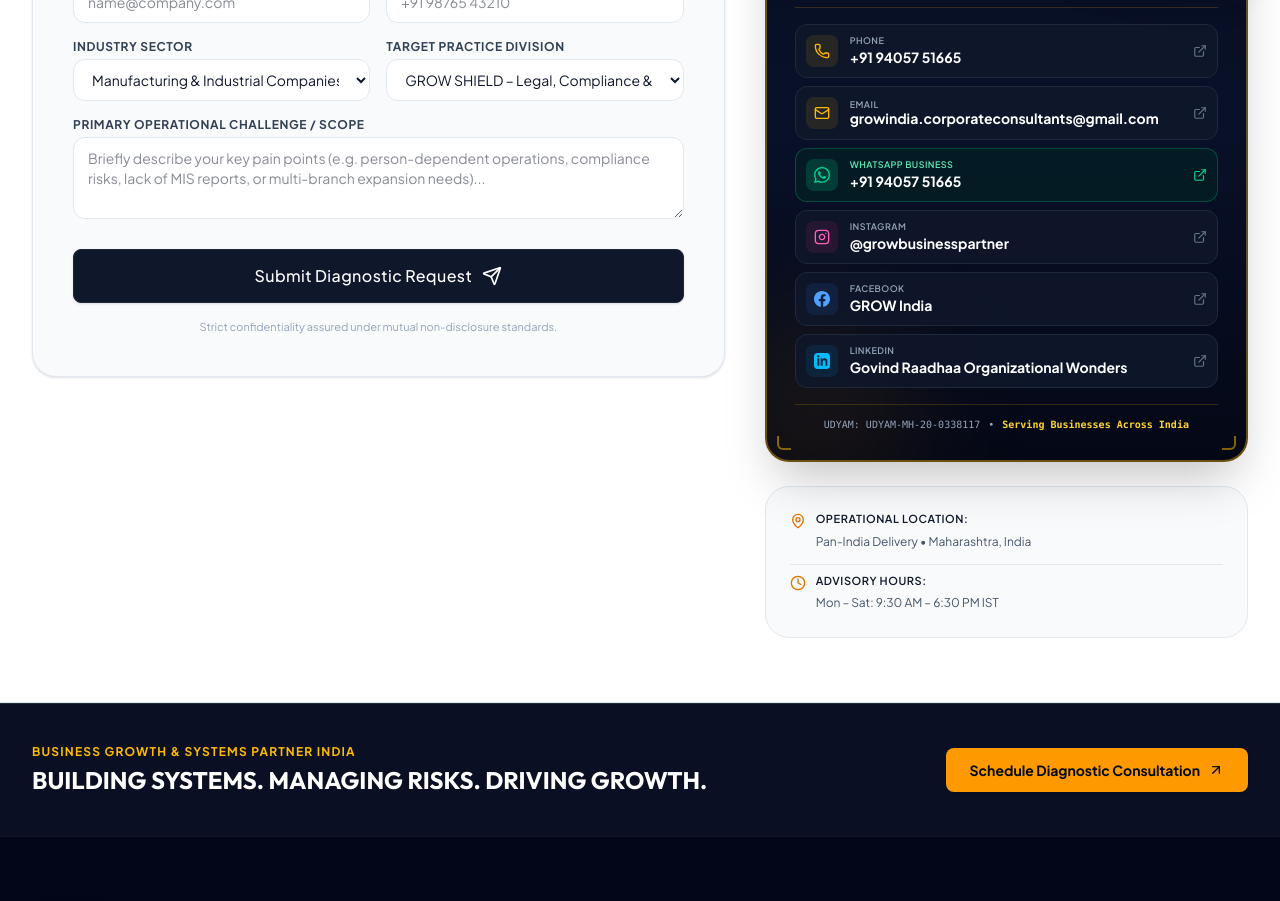
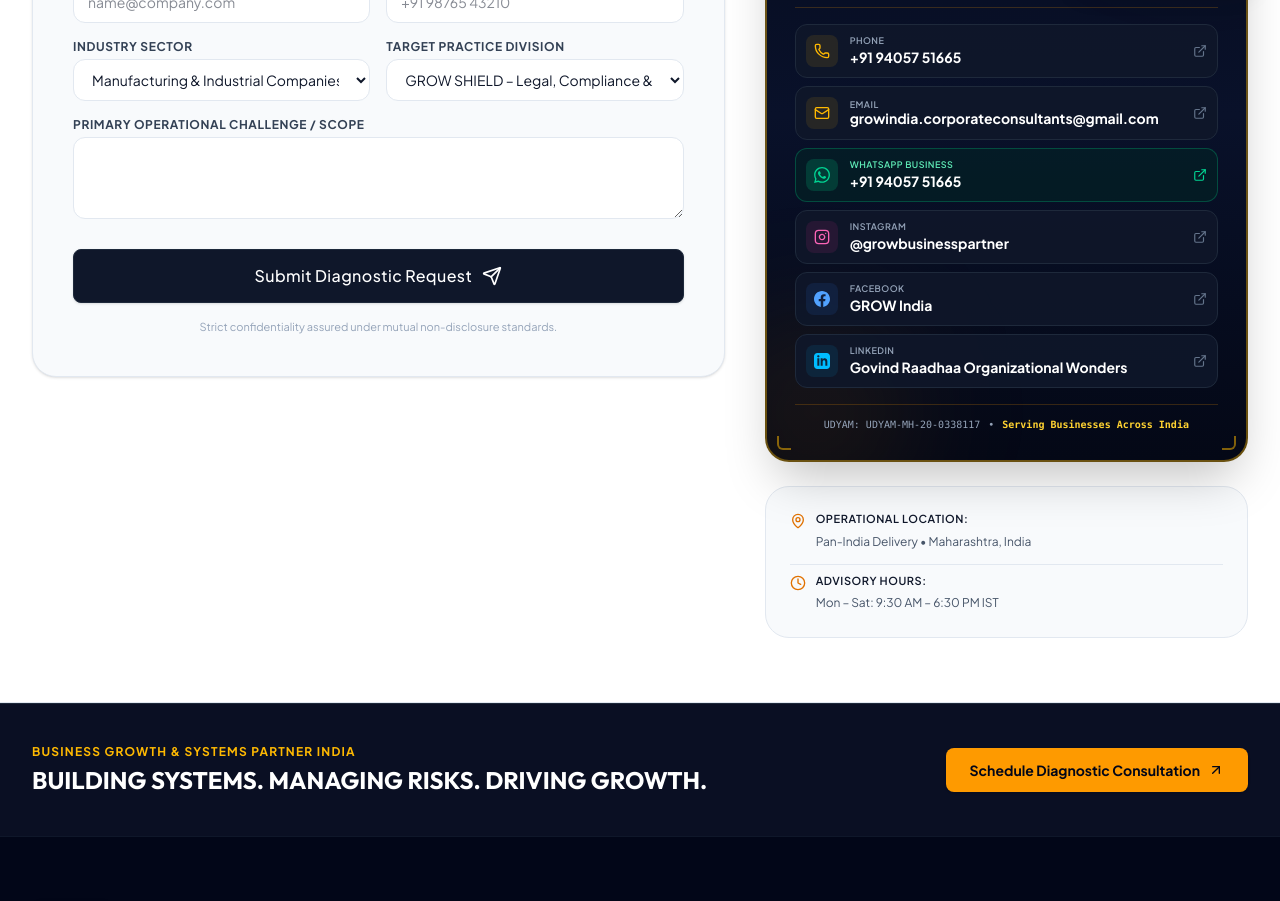
Before and after one commit to GamotechRepositories/grow-india-website, a React (Vite) app in the folder frontend/: page /contact in a window 1280 px wide. Shown: the part 800-1701 px from the top of the page. Built offline with nearby package versions, Linux system fonts and the light colour scheme.

Commit message:
fix(form): remove background placeholder suggestion text from operational challenge textarea

```diff
--- a/frontend/src/pages/ContactPage.jsx
+++ b/frontend/src/pages/ContactPage.jsx
@@ -195,7 +195,6 @@
                         rows={3}
                         value={formData.primaryFriction}
                         onChange={(e) => setFormData({ ...formData, primaryFriction: e.target.value })}
-                        placeholder="Briefly describe your key pain points (e.g. person-dependent operations, compliance risks, lack of MIS reports, or multi-branch expansion needs)..."
                         className="w-full px-3.5 py-2.5 rounded-xl bg-white border border-slate-200 text-xs sm:text-sm text-slate-900 focus:outline-none focus:ring-2 focus:ring-amber-400"
                       />
                     </div>
```
